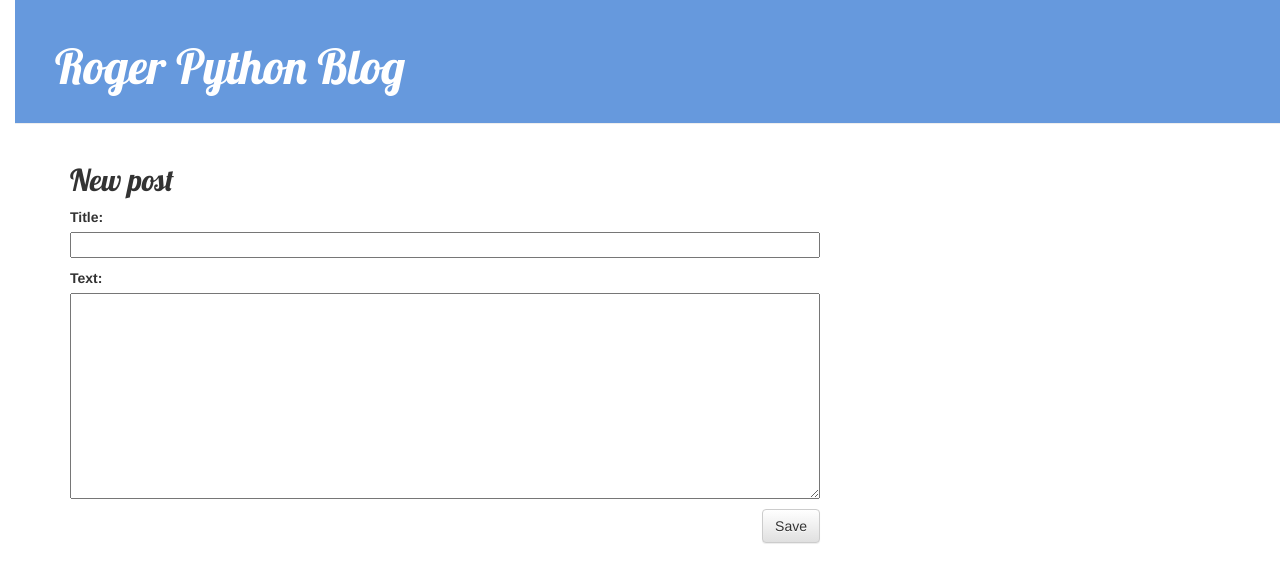
After one commit to rogeriogf/my-first-blog, a Django app: page /post/new/ in a window 1280 px wide. The commit adds this page. Shown: the top 583 px of the page. Run offline with Django 3.2, Linux system fonts and the light colour scheme; some libraries are stand-ins or nearby versions.

Commit message:
Atualizar tutorial final

```diff
--- /dev/null
+++ b/blog/forms.py
@@ -0,0 +1,9 @@
+from django import forms
+
+from .models import Post
+
+class PostForm(forms.ModelForm):
+
+    class Meta:
+        model = Post
+        fields = ('title', 'text',)
--- a/blog/static/CSS/blog.css
+++ b/blog/static/CSS/blog.css
@@ -1,12 +1,12 @@
 h1 a, h2 a {
-     color: #C25100;
+     color: #6699DD;
      font-family: 'Lobster';
 }
 body {
     padding-left: 15px;
 }
 .page-header {
-    background-color: #C25100;
+    background-color: #6699DD;
     margin-top: 0;
     padding: 20px 20px 20px 40px;
 }
--- a/blog/templates/blog/base.html
+++ b/blog/templates/blog/base.html
@@ -9,6 +9,9 @@
     </head>
 <body>
     <div class="page-header">
+        {% if user.is_authenticated %}
+        <a href="{% url 'post_new' %}" class="top-menu"><span class="glyphicon glyphicon-plus"></span></a>
+        {% endif %}
         <h1><a href="/">Roger Python Blog</a></h1>
     </div>
     <div class="content container">
--- a/blog/templates/blog/post_detail.html
+++ b/blog/templates/blog/post_detail.html
@@ -7,6 +7,9 @@
                 {{ post.published_date }}
             </div>
         {% endif %}
+        {% if user.is_authenticated %}
+        <a class="btn btn-default" href="{% url 'post_edit' pk=post.pk %}"><span class="glyphicon glyphicon-pencil"></span></a>
+        {% endif %}
         <h2>{{ post.title }}</h2>
         <p>{{ post.text|linebreaksbr }}</p>
     </div>
--- /dev/null
+++ b/blog/templates/blog/post_edit.html
@@ -0,0 +1,9 @@
+{% extends 'blog/base.html' %}
+
+{% block content %}
+    <h2>New post</h2>
+    <form method="POST" class="post-form">{% csrf_token %}
+        {{ form.as_p }}
+        <button type="submit" class="save btn btn-default">Save</button>
+    </form>
+{% endblock %}
--- a/blog/urls.py
+++ b/blog/urls.py
@@ -4,4 +4,6 @@ from . import views
 urlpatterns = [
     path('', views.post_list, name='post_list'),
     path('post/<int:pk>/', views.post_detail, name='post_detail'),
+    path('post/new/', views.post_new, name='post_new'),
+    path('post/<int:pk>/edit/', views.post_edit, name='post_edit'),
 ]
--- a/blog/views.py
+++ b/blog/views.py
@@ -1,6 +1,7 @@
-from django.shortcuts import render, get_object_or_404
+from django.shortcuts import render, get_object_or_404, redirect
 from django.utils import timezone
 from .models import Post
+from .forms import PostForm
 
 
 def post_list(request):
@@ -9,3 +10,28 @@ def post_list(request):
 def post_detail(request, pk):
     post = get_object_or_404(Post, pk=pk)
     return render(request, 'blog/post_detail.html', {'post': post})
+def post_new(request):
+    if request.method == "POST":
+         form = PostForm(request.POST)
+         if form.is_valid():
+             post = form.save(commit=False)
+             post.author = request.user
+             post.published_date = timezone.now()
+             post.save()
+             return redirect('post_detail', pk=post.pk)
+    else:
+    	form = PostForm()
+    return render(request, 'blog/post_edit.html', {'form': form})
+def post_edit(request, pk):
+     post = get_object_or_404(Post, pk=pk)
+     if request.method == "POST":
+         form = PostForm(request.POST, instance=post) #post criado vira instância
+         if form.is_valid():
+             post = form.save(commit=False)
+             post.author = request.user
+             post.published_date = timezone.now()
+             post.save()
+             return redirect('post_detail', pk=post.pk)
+     else:
+         form = PostForm(instance=post)
+     return render(request, 'blog/post_edit.html', {'form': form})
```
